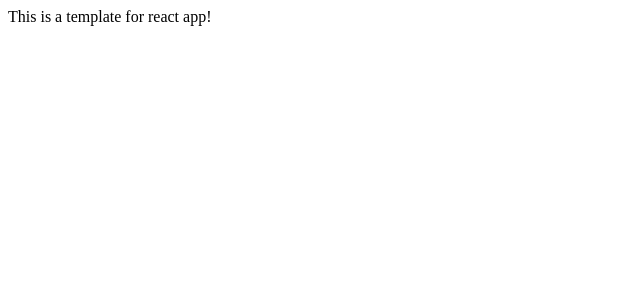
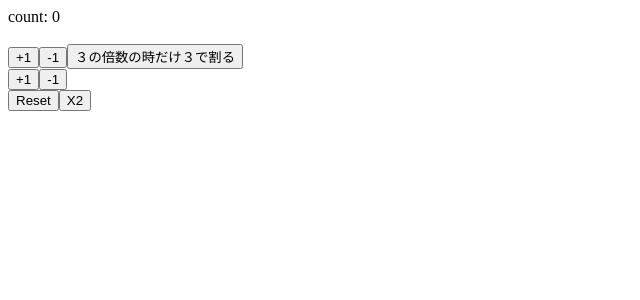
Before and after one commit to SUDA-KOUZOU/react-hooks-zz, a React (Create React App) app: page / in a window 1280 px wide. Shown: the top 300 px of the page, without its empty margins (0-640 px from the left). Built offline with nearby package versions, Linux system fonts and the light colour scheme.

Commit message:
my first React Hooks with useState

```diff
--- a/src/App.js
+++ b/src/App.js
@@ -1,10 +1,38 @@
-import React from 'react'
+import React, { useState } from 'react'
 
 const App = () =>  {
-  return (
+const [count, setCount] = useState(0)
+
+const increment = () => setCount(count + 1)
+const decrement = () => setCount(count - 1)
+
+const increment2 = () => setCount(previousCount => previousCount + 1)
+const decrement2 = () => setCount(previousCount => previousCount - 1)
+
+const reset = () => setCount(0)
+const multipe2 = () => setCount(count * 2)
+const divided_by_3 = () => setCount(previousCount =>
+  previousCount % 3 === 0 ?  previousCount = previousCount / 3 : previousCount
+)
+
+return (
+  <>
+    <div>count: {count}</div>
     <div>
-      This is a template for react app!
+      <br />
+      <button onClick={increment}>+1</button>
+      <button onClick={decrement}>-1</button>
+      <button onClick={divided_by_3}>３の倍数の時だけ３で割る</button>
     </div>
+    <div>
+      <button onClick={increment2}>+1</button>
+      <button onClick={decrement2}>-1</button>
+    </div>
+    <div>
+      <button onClick={reset}>Reset</button>
+      <button onClick={multipe2}>X2</button>
+    </div>
+  </>
   )
 }
 
```
